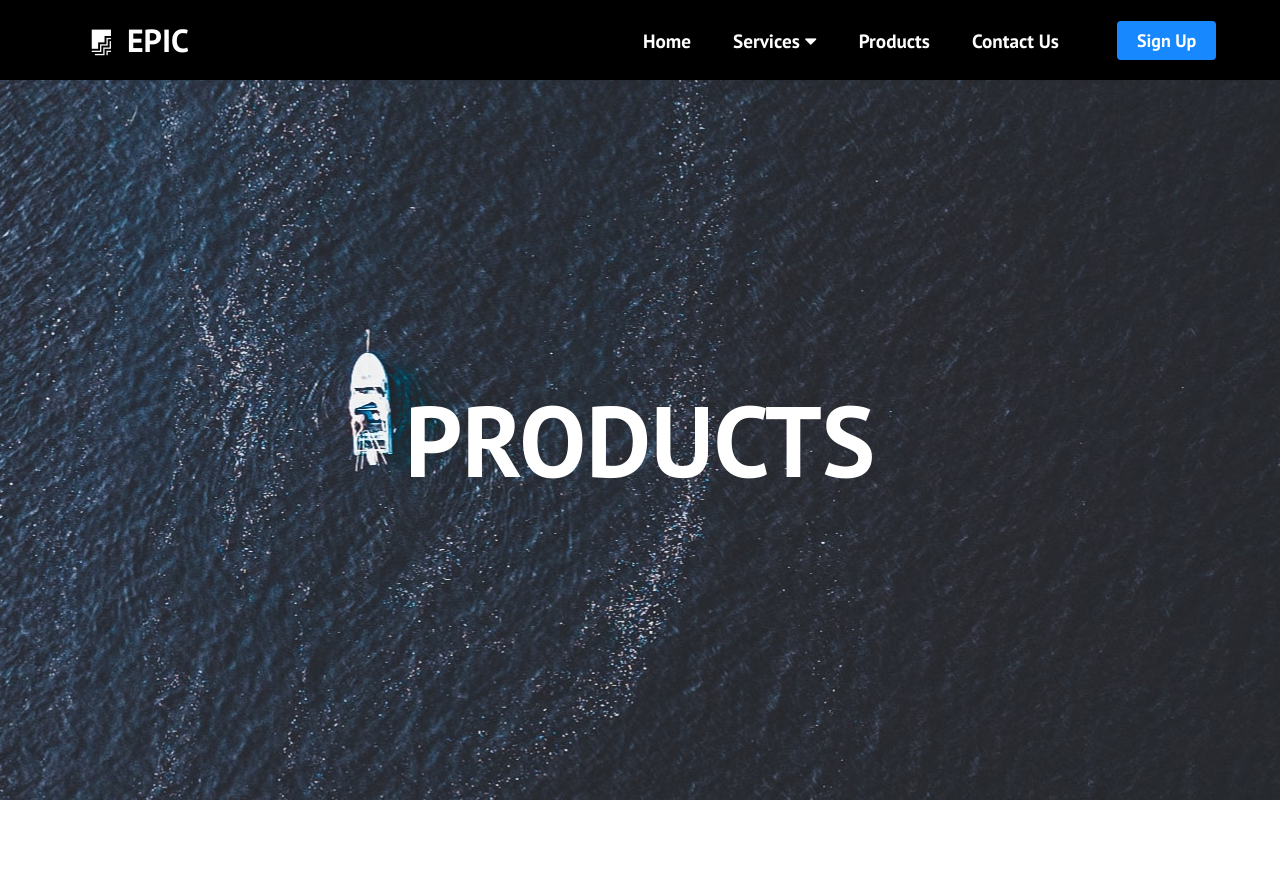
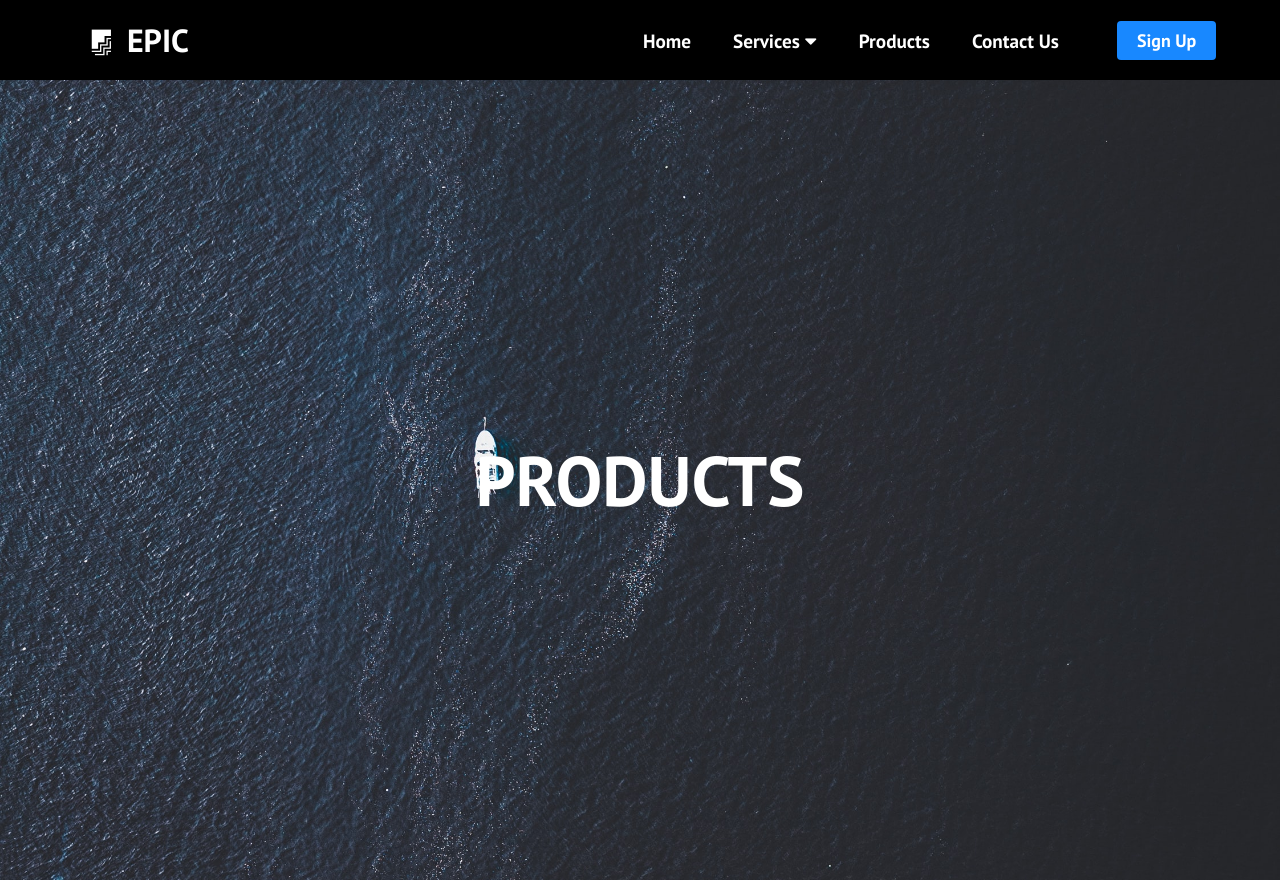
Before and after one commit to bariserzen/react-router-navbar, a React (Create React App) app: page /products in a window 1280 px wide. Before the commit the page ends 800 px from the top, so only its background shows below. Built offline with nearby package versions, Linux system fonts and the light colour scheme.

Commit message:
Update App.css

```diff
--- a/src/App.css
+++ b/src/App.css
@@ -4,6 +4,11 @@
     padding: 0;
     font-family: 'PT Sans', sans-serif;
   }
+
+  html, body {
+    max-width: 100%;
+    overflow-x: hidden;
+}
 
   .home,
   .services,
@@ -13,7 +18,7 @@
   .marketing,
   .consulting {
     display: flex;
-    height: 90vh;
+    height: 100vh;
     align-items: center;
     justify-content: center;
     font-size: 3rem;
@@ -27,7 +32,7 @@
     background-size: cover;
     background-repeat: no-repeat;
     color: #fff;
-    font-size: 100px;
+    font-size: 70px;
   }
 
   .services {
@@ -36,16 +41,16 @@
     background-size: cover;
     background-repeat: no-repeat;
     color: #fff;
-    font-size: 100px;
+    font-size: 70px;
   }
 
   .products {
     background-image: url('./images/img-3.jpg');
     background-position: center;
-    background-size: fill;
+    background-size: cover;
     background-repeat: no-repeat;
     color: #fff;
-    font-size: 100px;
+    font-size: 70px;
   }
 
   .contact-us {
@@ -54,7 +59,7 @@
     background-size: cover;
     background-repeat: no-repeat;
     color: #fff;
-    font-size: 100px;
+    font-size: 70px;
   }
 
   .sign-up {
@@ -63,7 +68,7 @@
     background-size: cover;
     background-repeat: no-repeat;
     color: #fff;
-    font-size: 100px;
+    font-size: 70px;
   }
 
   .marketing {
@@ -72,7 +77,7 @@
     background-size: cover;
     background-repeat: no-repeat;
     color: #fff;
-    font-size: 100px;
+    font-size: 70px;
   }
   .consulting {
     background-image: url('./images/img-1.jpg');
@@ -80,5 +85,5 @@
     background-size: cover;
     background-repeat: no-repeat;
     color: #fff;
-    font-size: 100px;
+    font-size: 70px;
   }
```
